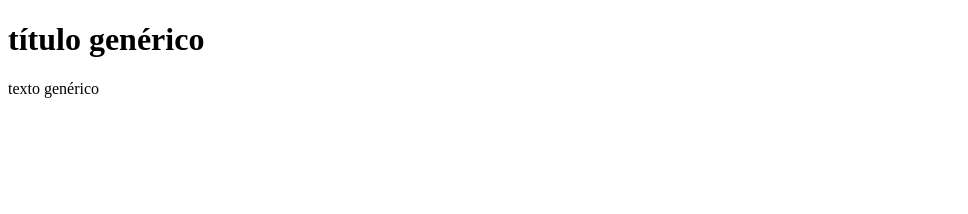
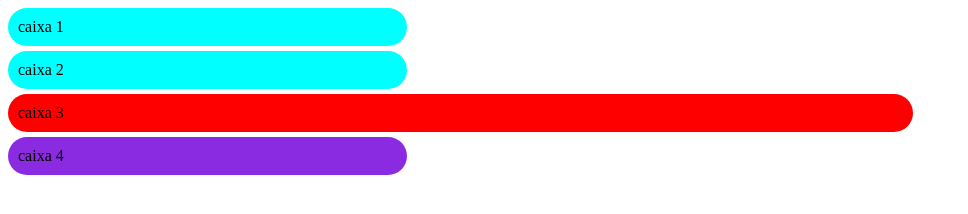
Before and after one commit to EmanueruL/g249c2t, a plain HTML site: page index.html in a window 1280 px wide. Shown: the whole page, without its empty margins (0-968 px from the left). Drawn offline with Linux system fonts and the light colour scheme.

Commit message:
Add files via upload

```diff
--- a/index.html
+++ b/index.html
@@ -4,10 +4,44 @@
     <meta charset="UTF-8">
     <meta name="viewport" content="width=device-width, initial-scale=1.0">
     <title>Emanuel e Pietro</title>
+    <style>
+        div{
+            background-color: aqua;
+            width: 30%;
+            margin-bottom: 5px;
+            padding: 10px;
+            border-radius: 50px;
+        }
+        .nove{
+            background-color: rgb(255, 0, 0);
+            width: 70%;
+        }
+        #tres{
+            background-color: blueviolet;
+        }
+        div:hover{
+            background-color: rgb(38, 0, 143);
+            color: rgb(255, 255, 255);
+            width: 100%;
+        }
+    </style>
 </head>
 <body>
-    <h1>título genérico</h1>
-    <p>texto genérico</p>
+ <div>
+     caixa 1
+ </div>
+
+ <div>
+     caixa 2
+ </div>
+
+ <div class="nove">
+     caixa 3
+ </div>
+
+ <div id="tres">
+     caixa 4
+ </div>
 
 </body>
 </html>
```
